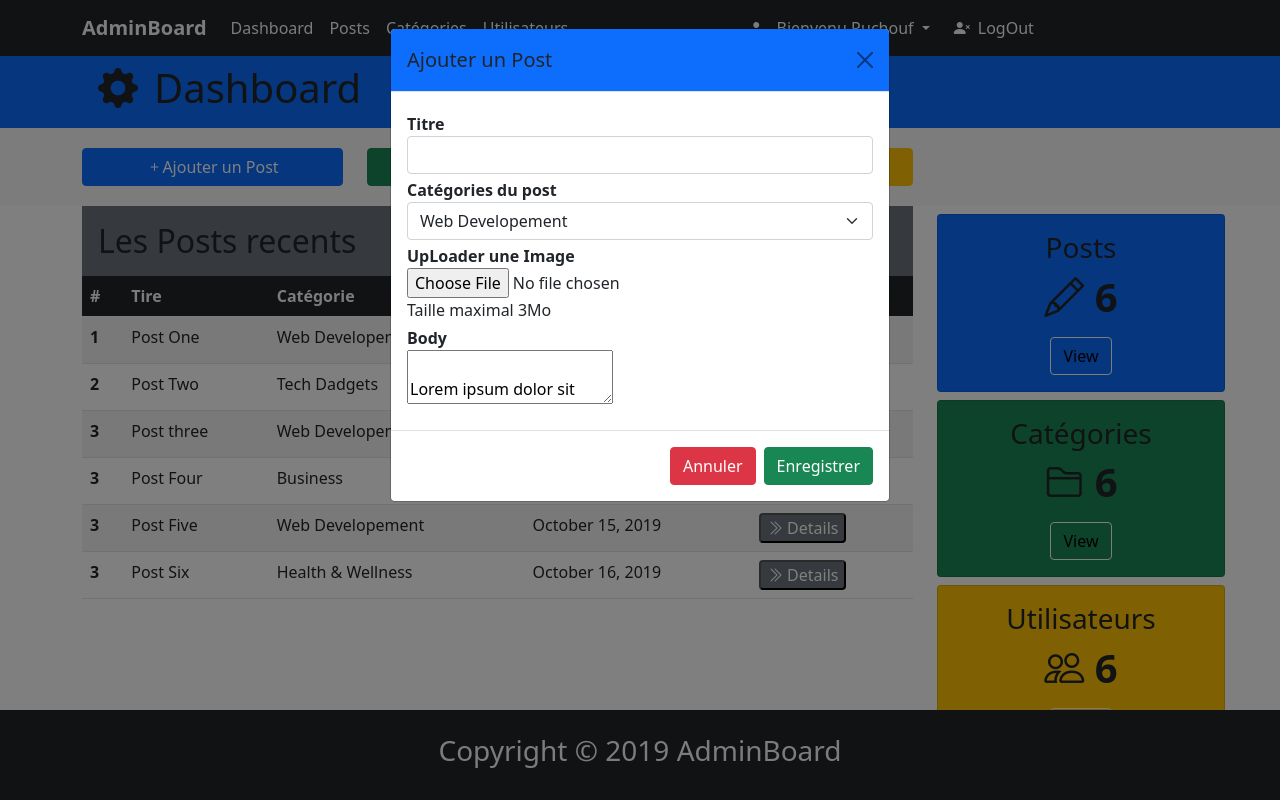
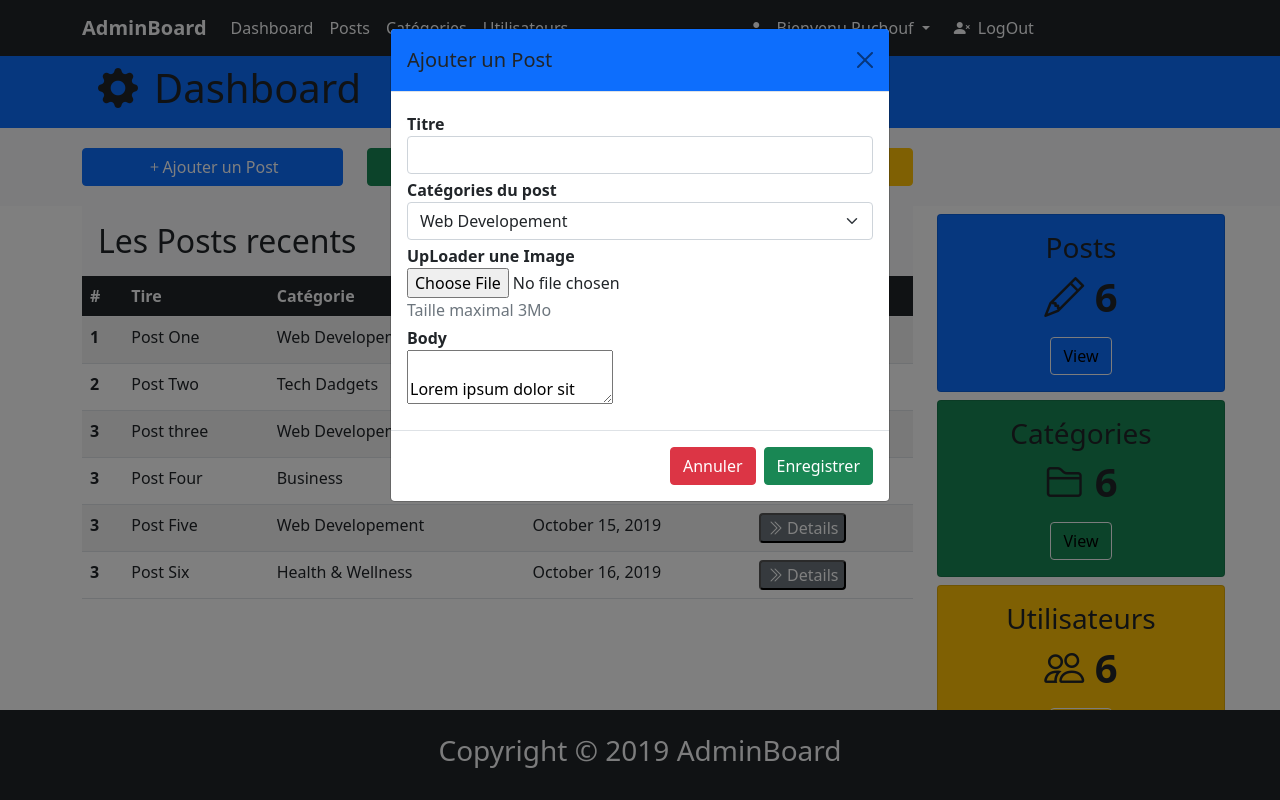
Before and after one commit to Richouf95/AdminBoard, a plain HTML site: page index.html in a window 1280 px wide. Both pictures are taken after a click on the button "Ajouter un Post". Drawn offline with nearby package versions, Linux system fonts and the light colour scheme; a script that the page names is missing.

Commit message:
Update index.html

```diff
--- a/index.html
+++ b/index.html
@@ -90,7 +90,7 @@
                                         <div class="my-1">
                                             <label for="img" class="fw-bold">UpLoader une Image</label> <br>
                                             <input type="file"> <br>
-                                            <label for="img">Taille maximal 3Mo</label>
+                                            <label for="img" class="text-muted">Taille maximal 3Mo</label>
                                         </div>
                                         <div class="my-1">
                                             <label for="msg" class="fw-bold">Body</label> <br>
@@ -199,7 +199,7 @@
             <div class="container">
                 <div class="row">
                     <div class="col-12 col-md-9">
-                        <h2 class="bg-secondary m-0 p-3">Les Posts recents</h2>
+                        <h2 class="bg-light m-0 p-3">Les Posts recents</h2>
                         <table class="table table-striped">
                             <thead class="bg-dark text-light">
                                 <tr>
```
